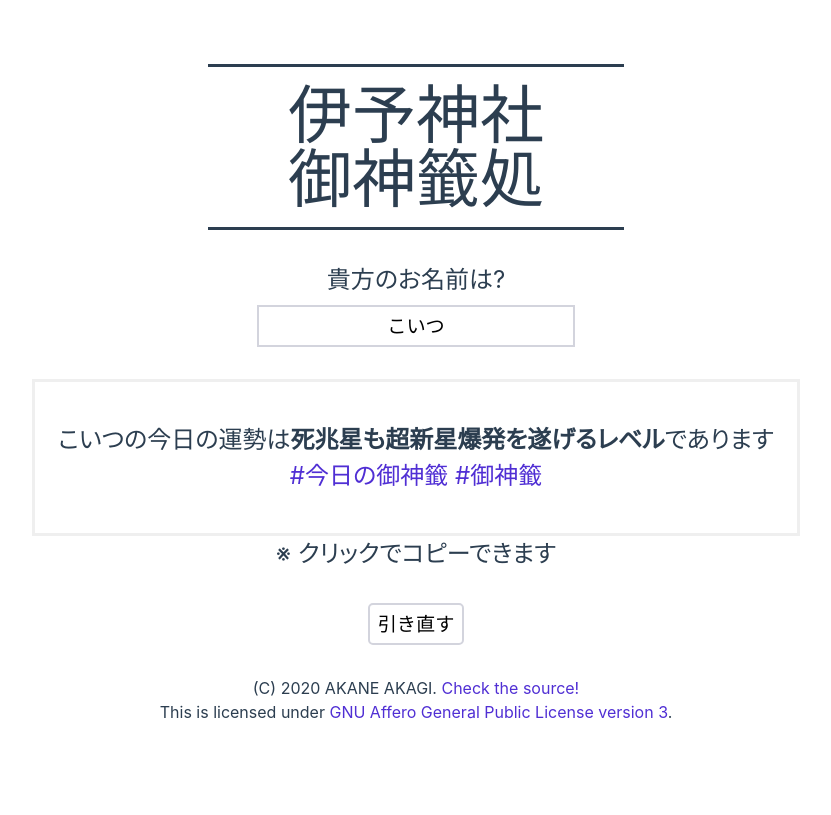
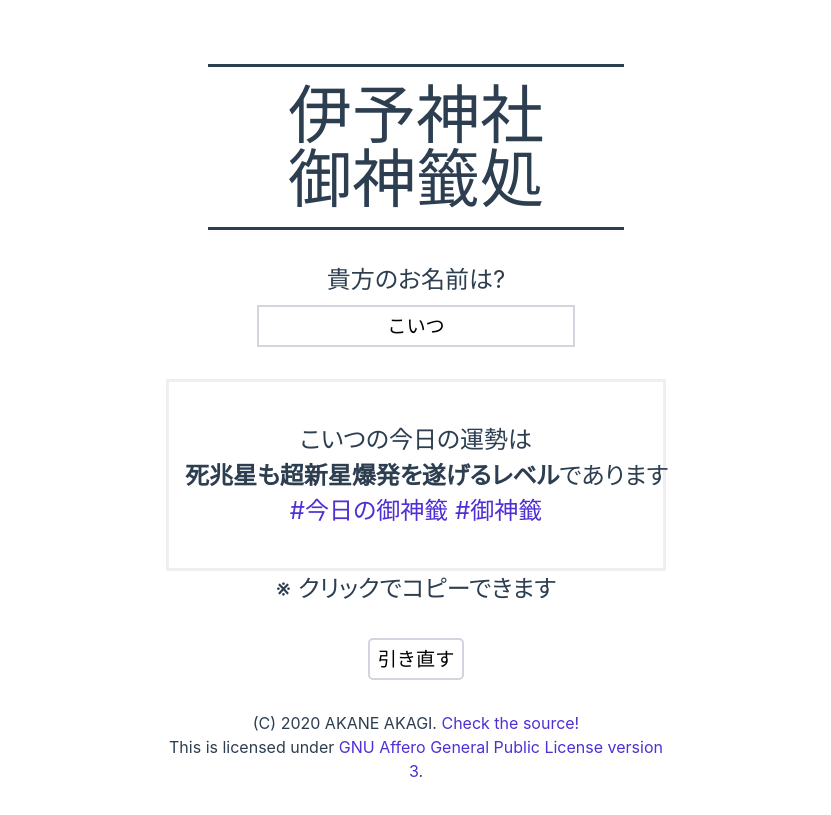
Before and after one commit to akaregi/Omikuji-Machine, a Vue app: page / in a window 1280 px wide. Shown: the whole page, without its empty margins (224-1055 px from the left). Built offline with nearby package versions, Linux system fonts and the light colour scheme.

Commit message:
other: removed redundant import
Signed-off-by: akaregi <akg.tachibana@gmail.com>

```diff
--- a/src/components/OmikujiView.vue
+++ b/src/components/OmikujiView.vue
@@ -2,7 +2,7 @@
   <div class="omikuji">
     <h1 class="title">伊予神社<br/>御神籤処</h1>
 
-    <div class="legend" data-clipboard-target="#copy-text">
+    <div class="legend">
       <label for="name">貴方のお名前は?</label><br/>
       <input class="name" id="name" type="text" v-model="state.name">
     </div>
@@ -21,8 +21,6 @@ import { choice } from '@/lib/Omikuji'
 
 import CopyField from '@/components/CopyField.vue'
 import Footer from '@/components/Footer.vue'
-
-import Clipboard from 'clipboard'
 
 export default defineComponent({
   name: 'OmikujiView',
@@ -46,9 +44,6 @@ export default defineComponent({
       if (localStorage.name) {
         state.name = localStorage.name
       }
-
-      // eslint-disable-next-line no-new
-      new Clipboard('.legend')
     })
 
     watch(() => state.name, (newName) => {
@@ -62,7 +57,7 @@ export default defineComponent({
 
 <style scoped>
 .omikuji {
-  max-width: 768px;
+  max-width: 500px;
 
   margin: 0 auto;
   padding: 0 3rem;
```
